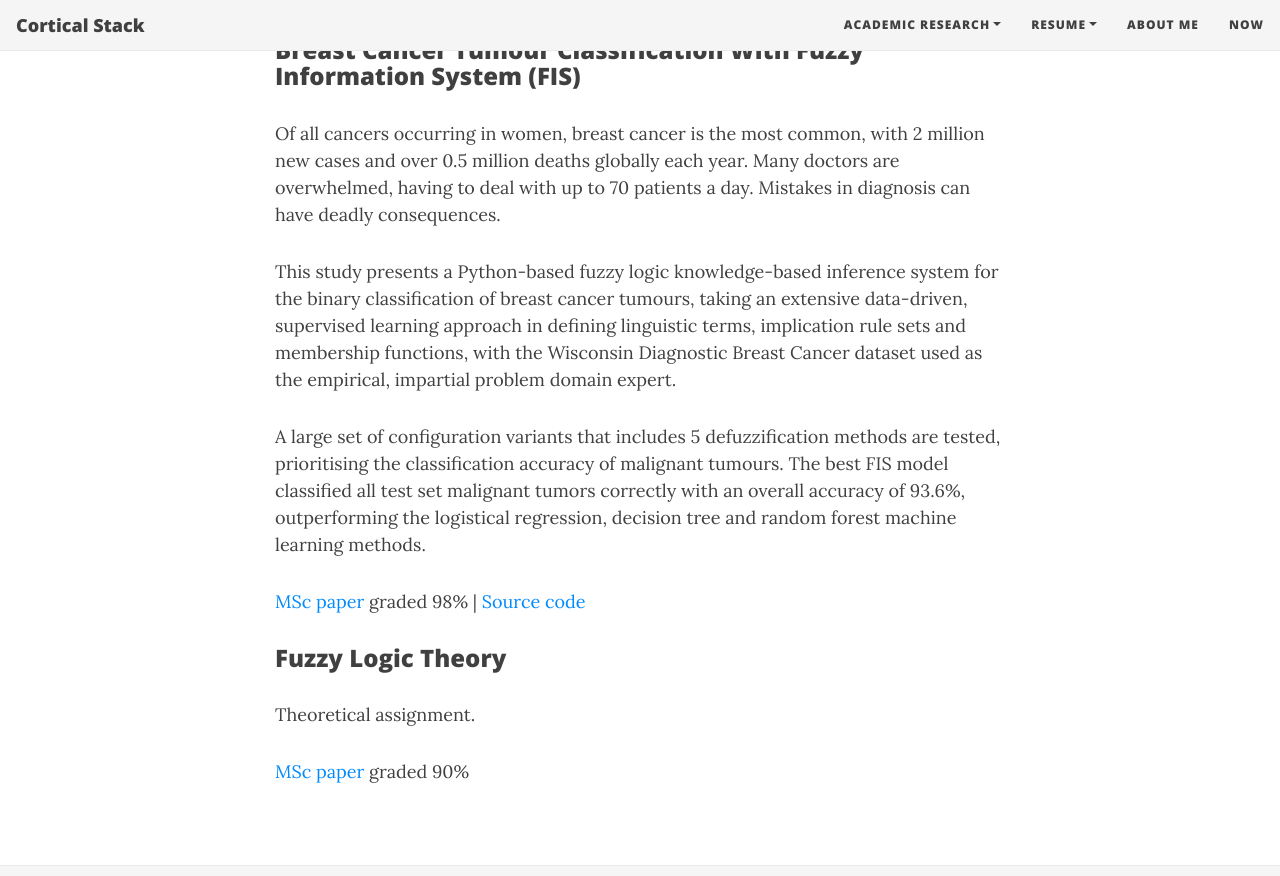
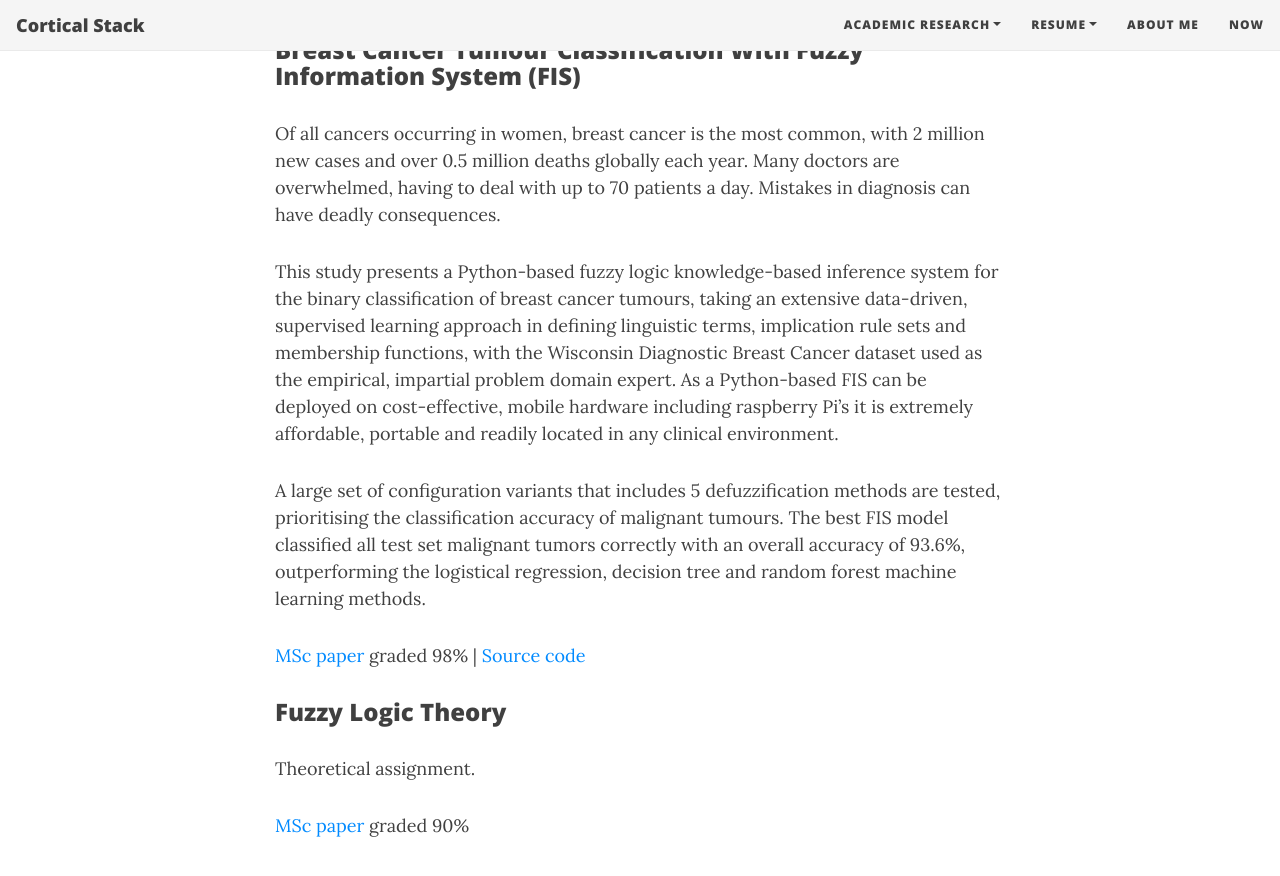
Before and after one commit to corticalstack/corticalstack.github.io, a Jekyll site: the page built from fl.md, in a window 1280 px wide and 900 px high, scrolled down 485 px. Shown: the top 876 px of the window. Built offline with Jekyll 4.4.1, drawn with Linux system fonts in a browser that asks for light colours; nearby versions of some CDN libraries.

Commit message:
Initial wip

```diff
--- a/fl.md
+++ b/fl.md
@@ -12,7 +12,8 @@ have deadly consequences.
 This study presents a Python-based fuzzy logic knowledge-based inference system for the binary classification of breast
 cancer tumours, taking an extensive data-driven, supervised learning approach in defining linguistic terms, implication
 rule sets and membership functions, with the Wisconsin Diagnostic Breast Cancer dataset used as the empirical, impartial
-problem domain expert.
+problem domain expert. As a Python-based FIS can be deployed on cost-effective, mobile hardware including raspberry Pi’s
+it is extremely affordable, portable and readily located in any clinical environment.
 
 A large set of configuration variants that includes 5 defuzzification methods are tested, prioritising the classification
 accuracy of malignant tumours. The best FIS model classified all test set malignant tumors correctly with an overall
```
Also changed, not shown: 2 other files.
